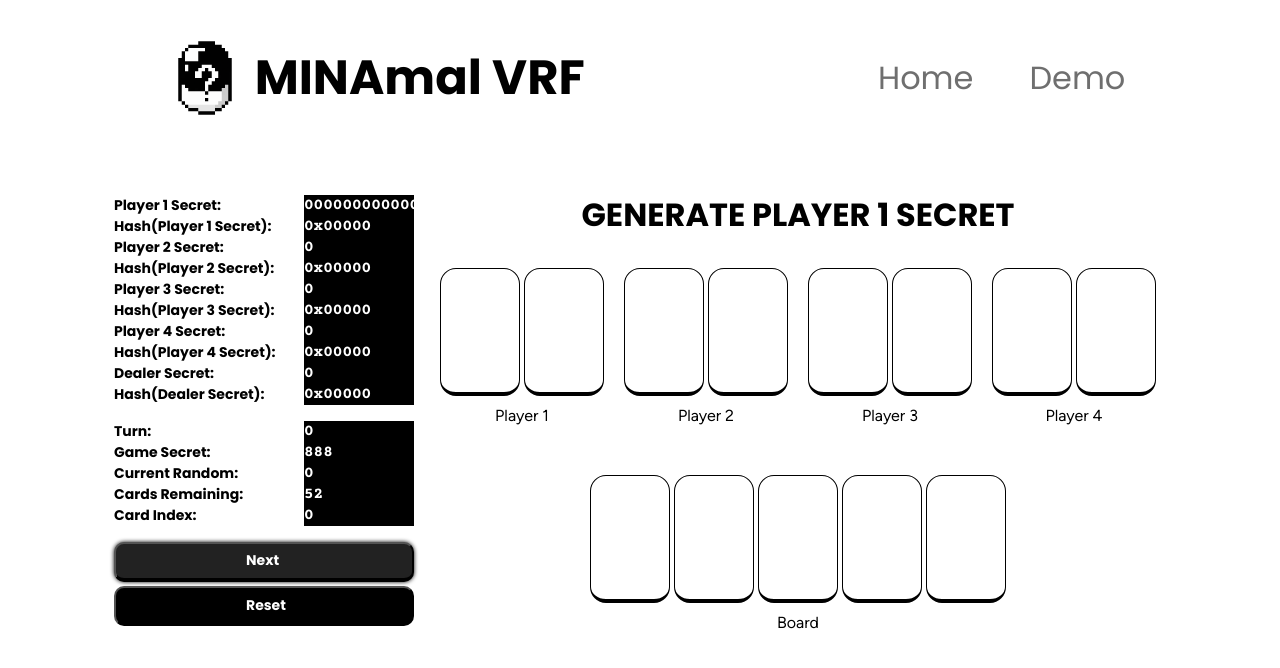
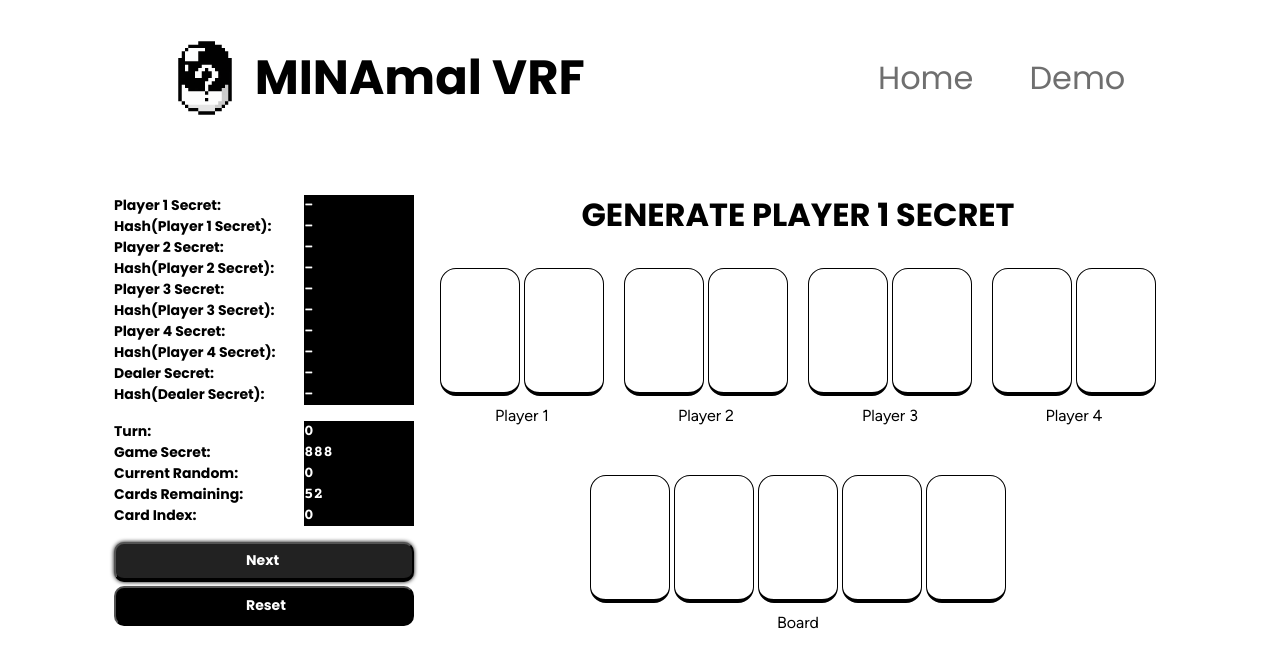
Before and after one commit to zKatcha/zKatcha, a SvelteKit app in the folder packages/app/: page /demo in a window 1280 px wide. Shown: the top 668 px of the page. Built offline with nearby package versions, Linux system fonts and the light colour scheme.

Commit message:
feat: update secrets display

```diff
--- a/packages/app/src/components/Button/Button.svelte
+++ b/packages/app/src/components/Button/Button.svelte
@@ -31,6 +31,11 @@
   currentRandom.subscribe((value) => {
     _currentRandom = value;
   });
+
+  function generateUserSecret() {
+    let random = Math.floor(Math.random() * 10000);
+    return random;
+  }
 
   function getCard(): Card {
     // Generate Random Number
--- a/packages/app/src/components/Display/SecretsDisplay.svelte
+++ b/packages/app/src/components/Display/SecretsDisplay.svelte
@@ -12,46 +12,46 @@
     _secretInfo = value;
   });
 
-  let lines: LineInfo[] = [
+  $: lines = [
     {
       name: "Player 1 Secret",
-      value: "0000000000000000000000",
+      value: _secretInfo.player1?.secret || "-",
     },
     {
       name: "Hash(Player 1 Secret)",
-      value: "0x00000",
+      value: _secretInfo.player1?.hash || "-",
     },
     {
       name: "Player 2 Secret",
-      value: "0",
+      value: _secretInfo.player2.secret || "-",
     },
     {
       name: "Hash(Player 2 Secret)",
-      value: "0x00000",
+      value: _secretInfo.player2.hash || "-",
     },
     {
       name: "Player 3 Secret",
-      value: "0",
+      value: _secretInfo.player3.secret || "-",
     },
     {
       name: "Hash(Player 3 Secret)",
-      value: "0x00000",
+      value: _secretInfo.player3.hash || "-",
     },
     {
       name: "Player 4 Secret",
-      value: "0",
+      value: _secretInfo.player4.secret || "-",
     },
     {
       name: "Hash(Player 4 Secret)",
-      value: "0x00000",
+      value: _secretInfo.player4.hash || "-",
     },
     {
       name: "Dealer Secret",
-      value: "0",
+      value: _secretInfo.dealer.secret || "-",
     },
     {
       name: "Hash(Dealer Secret)",
-      value: "0x00000",
+      value: _secretInfo.dealer.hash || "-",
     },
   ];
 
--- a/packages/app/src/stores.ts
+++ b/packages/app/src/stores.ts
@@ -74,7 +74,13 @@ export const currentDeck = writable<Card[]>(defaultDeck);
 export const cardIndex = writable<number>(0);
 
 export const gameInfo = writable<GameInfo>();
-export const secretInfo = writable<SecretInfo>();
+export const secretInfo = writable<SecretInfo>({
+  player1: {},
+  player2: {},
+  player3: {},
+  player4: {},
+  dealer: {},
+});
 export const handInfo = writable<HandInfo>({
   player1: {},
   player2: {},
--- a/packages/app/src/types.ts
+++ b/packages/app/src/types.ts
@@ -21,8 +21,8 @@ export interface DealerHandInfo {
 }
 
 export interface PlayerSecretInfo {
-  secret: string;
-  hash: string;
+  secret?: string;
+  hash?: string;
 }
 
 export interface SecretInfo {
```
